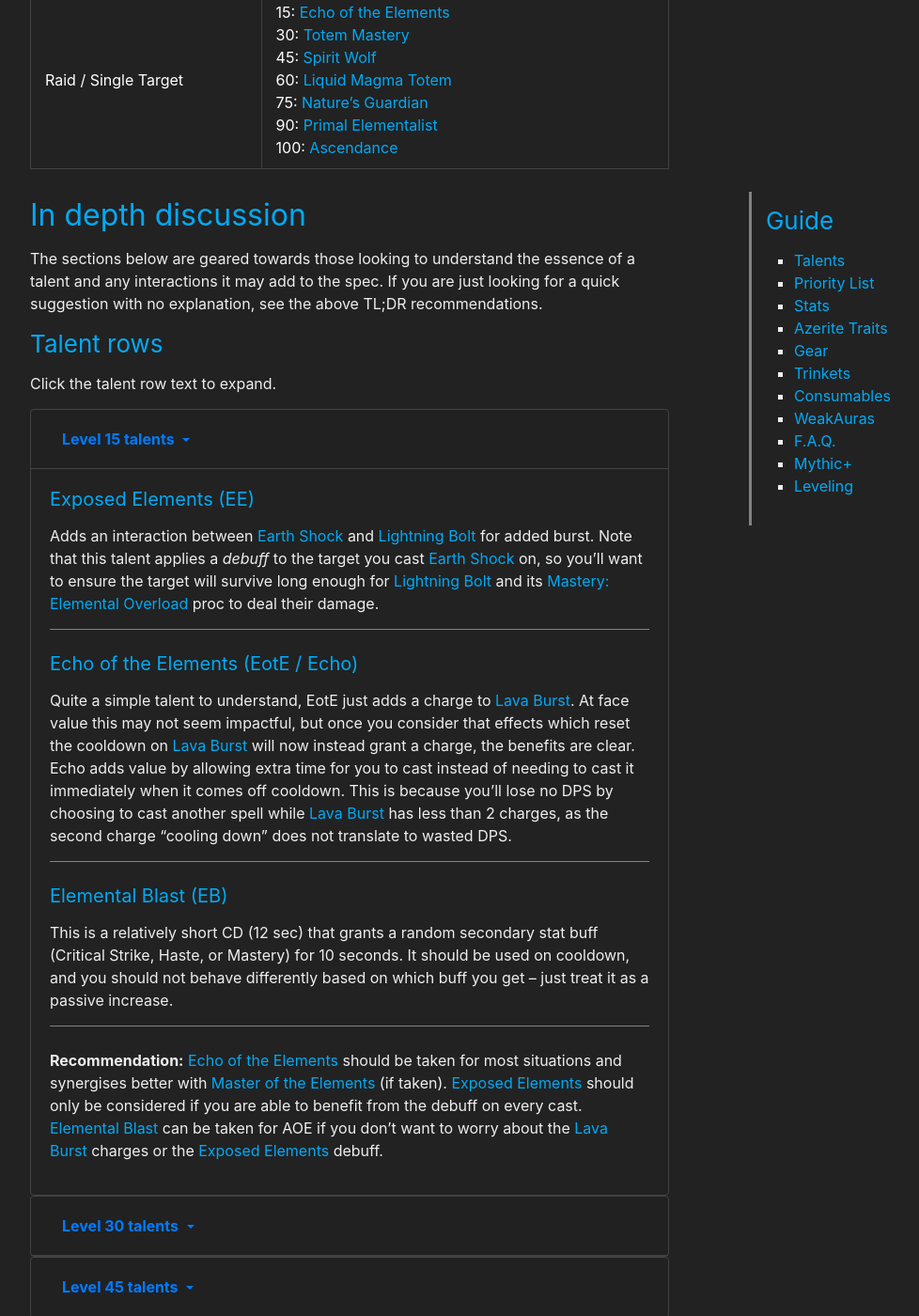
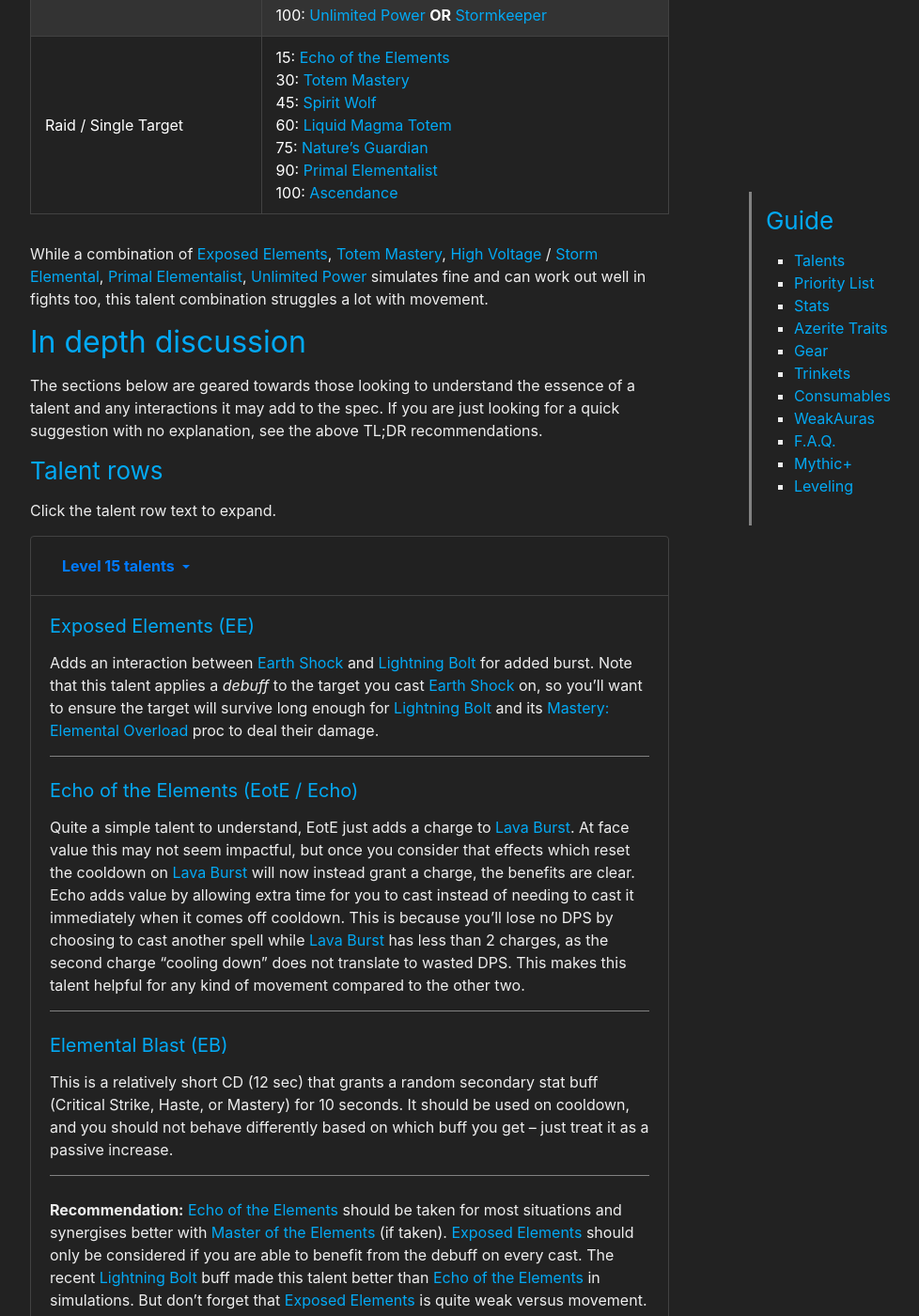
Before and after one commit to stormearthandlava/stormearthandlava.github.io, a Jekyll site: the page built from guide/general/talents.md, in a window 1280 px wide and 1400 px high, scrolled down 912 px. Shown: the whole window at 94% size, without its empty margins (268-1246 px from the left). Built offline with Jekyll 4.4.1, drawn with Linux system fonts in a browser that asks for light colours; a script that is not in the unit is left out; some of the changed text lies outside the part shown.

Commit message:
update talent page to have slightly different comments thanks to the 15% LB buff

```diff
--- a/guide/general/talents.md
+++ b/guide/general/talents.md
@@ -1,20 +1,22 @@
 ---
 layout: page
 title: Talents
-last_update: 2018-09-01 09:00:00
+last_update: 2018-10-13 09:00:00
 game_version: 8.0.1 Battle for Azeroth
 toc: true
 ---
 
 ## TL;DR Recommendations
 
-**These suggestions are for Battle for Azeroth at level 120!**
+**These suggestions are for Battle for Azeroth at level 120!** Many more talent combinations may work. We're listing the most robust ones (for example less affected by movement).
 
 Type | Talent combination
 --- | ---
 Questing / Solo&nbsp;Content | 15: {{ site.data.talent.eote }}<br> 30: {{ site.data.talent.mote }}<br> 45: {{ site.data.talent.earth_shield }}<br> 60: {{ site.data.talent.hv }}<br> 75: {{ site.data.talent.natures_guardian }}<br> 90: {{ site.data.talent.er }}<br> 100: {{ site.data.talent.up }}
 Mythic+ | 15: {{ site.data.talent.eote }}<br> 30: {{ site.data.talent.afs }} **OR** {{ site.data.talent.tm }}<br> 45: {{ site.data.talent.sw }} **OR** {{site.data.talent.static_charge}}<br> 60: {{ site.data.talent.lmt }}<br> 75: {{ site.data.talent.natures_guardian }} **OR** {{site.data.talent.ancestral_guidance}}<br> 90: {{ site.data.talent.pe }}<br> 100: {{ site.data.talent.up }} **OR** {{site.data.talent.sk}}
 Raid / Single&nbsp;Target | 15: {{ site.data.talent.eote }}<br> 30: {{ site.data.talent.tm }}<br> 45: {{ site.data.talent.sw }}<br> 60: {{ site.data.talent.lmt }}<br> 75: {{ site.data.talent.natures_guardian }}<br> 90: {{ site.data.talent.pe }}<br> 100: {{ site.data.talent.asc }}
+
+While a combination of {{site.data.talent.ee}}, {{site.data.talent.tm}}, {{site.data.talent.hv}} / {{site.data.talent.se}}, {{site.data.talent.pe}}, {{site.data.talent.up}} simulates fine and can work out well in fights too, this talent combination struggles a lot with movement.
 
 ## In depth discussion
 
@@ -37,12 +39,12 @@ Click the talent row text to expand.
                 <p markdown="1">Adds an interaction between {{ site.data.spell.es }} and {{ site.data.spell.lb }} for added burst. Note that this talent applies a *debuff* to the target you cast {{ site.data.spell.es }} on, so you'll want to ensure the target will survive long enough for {{ site.data.spell.lb }} and its {{ site.data.spell.mastery }} proc to deal their damage.</p>
                 <hr><br>
                 <h4>{{site.data.talent.eote}} (EotE / Echo)</h4>
-                <p markdown="1"> Quite a simple talent to understand, EotE just adds a charge to {{ site.data.spell.lvb }}. At face value this may not seem impactful, but once you consider that effects which reset the cooldown on {{ site.data.spell.lvb }} will now instead grant a charge, the benefits are clear. Echo adds value by allowing extra time for you to cast {{ site.data.spells.lvb }} instead of needing to cast it immediately when it comes off cooldown. This is because you'll lose no DPS by choosing to cast another spell while {{ site.data.spell.lvb }} has less than 2 charges, as the second charge "cooling down" does not translate to wasted DPS.</p>
+                <p markdown="1"> Quite a simple talent to understand, EotE just adds a charge to {{ site.data.spell.lvb }}. At face value this may not seem impactful, but once you consider that effects which reset the cooldown on {{ site.data.spell.lvb }} will now instead grant a charge, the benefits are clear. Echo adds value by allowing extra time for you to cast {{ site.data.spells.lvb }} instead of needing to cast it immediately when it comes off cooldown. This is because you'll lose no DPS by choosing to cast another spell while {{ site.data.spell.lvb }} has less than 2 charges, as the second charge "cooling down" does not translate to wasted DPS. This makes this talent helpful for any kind of movement compared to the other two.</p>
                 <hr><br>
                 <h4>{{site.data.talent.eb}} (EB)</h4>
                 <p markdown="1"> This is a relatively short CD (12 sec) that grants a random secondary stat buff (Critical Strike, Haste, or Mastery) for 10 seconds. It should be used on cooldown, and you should not behave differently based on which buff you get -- just treat it as a passive increase.</p>
                 <hr><br>
-                <p markdown="1">**Recommendation:** {{site.data.talent.eote}} should be taken for most situations and synergises better with {{site.data.talent.mote}} (if taken). {{site.data.talent.ee}} should only be considered if you are able to benefit from the debuff on every cast. {{site.data.talent.eb}} can be taken for AOE if you don't want to worry about the {{site.data.spell.lvb}} charges or the {{site.data.talent.ee}} debuff.</p>
+                <p markdown="1">**Recommendation:** {{site.data.talent.eote}} should be taken for most situations and synergises better with {{site.data.talent.mote}} (if taken). {{site.data.talent.ee}} should only be considered if you are able to benefit from the debuff on every cast. The recent {{ site.data.spell.lb }} buff made this talent better than {{site.data.talent.eote}} in simulations. But don't forget that {{site.data.talent.ee}} is quite weak versus movement. {{site.data.talent.eb}} can be taken for AOE if you don't want to worry about the {{site.data.spell.lvb}} charges or the {{site.data.talent.ee}} debuff.</p>
             </div>
         </div>
     </div>
@@ -58,7 +60,7 @@ Click the talent row text to expand.
                 <p markdown="1">This functions like Legion's legendary boots, The Deceiver's Blood Pact. When you cast {{ site.data.spell.eq }} or {{ site.data.spell.es }}, you have a chance to immediately refund all the Maelstrom spent. This allows for increased burst AoE/ST but with the caveat that at a 25% chance, it is quite random and can't be reliably used for burst damage.</p>
                 <hr><br>
                 <h4>{{site.data.talent.mote}} (MotE)</h4>
-                <p markdown="1"> Adds an interaction between {{ site.data.spell.lvb }} and {{ site.data.spell.es }} / {{ site.data.spell.frs }} / {{ site.data.spell.lb }} / {{ site.data.spell.cl }}. Note that {{ site.data.talent.mote }}'s buff is applied *immedately* on a successful cast, not when the {{ site.data.spell.lvb }} projectile hits the target. This is distinct from every other interaction with {{ site.data.spell.lvb }} in the past (and present). The benefit here is that, on bosses with very large hitboxes, you won't need to cast a filler spell between {{ site.data.spell.lvb }} and the spell you wish to empower with {{ site.data.talent.mote }}.</p>
+                <p markdown="1"> Adds an interaction between {{ site.data.spell.lvb }} and {{ site.data.spell.es }} / {{ site.data.spell.frs }} / {{ site.data.spell.lb }} / {{ site.data.spell.cl }}. Note that {{ site.data.talent.mote }}'s buff is applied *immedately* on a successful cast, not when the {{ site.data.spell.lvb }} projectile hits the target. This is distinct from every other interaction with {{ site.data.spell.lvb }} in the past (and present). The benefit here is that, on bosses with very large hitboxes, you won't need to cast a filler spell between {{ site.data.spell.lvb }} and the spell you wish to empower with {{ site.data.talent.mote }}. It's not worth to add {{ site.data.spell.lvb }} to your AoE priority list. This talent is a trap for AoE.</p>
                 <hr><br>
                 <h4>{{site.data.talent.tm}} (TM)</h4>
                 <p markdown="1"> A set of stationary buffing totems which provide small but effective bonuses while within their 40 yard range. Ideally you want to use this every 2 minutes, or whenever you're forced to move out of the buff radius.</p>
@@ -105,7 +107,7 @@ Click the talent row text to expand.
                 <h4>{{site.data.talent.lmt}} (LMT)</h4>
                 <p markdown="1"> Offers some nice burst AOE on a moderate cooldown, especially when encounter timing allows you to get high-value casts on or near cooldown.</p>
                 <hr><br>
-                <p markdown="1">**Recommendation:** {{site.data.talent.lmt}} for single target and burst AOE; {{site.data.talent.hv}} for sustained AOE.</p>
+                <p markdown="1">**Recommendation:** {{site.data.talent.lmt}} for single target and burst AOE; {{site.data.talent.hv}} for sustained AOE. {{site.data.talent.hv}} was indirectly buffed by the {{ site.data.spell.lb }} buff to surpass {{site.data.talent.lmt}} for some players. However {{site.data.talent.hv}} is affected stronger by any kind of personal movement than {{site.data.talent.lmt}}, which reduces its worth quite significantly.</p>
             </div>
         </div>
     </div>
@@ -173,7 +175,7 @@ Click the talent row text to expand.
                 <h4>{{site.data.talent.asc}} (Asc)</h4>
                 <p markdown="1">A potent cooldown with a few requirements for its use. First, you must ensure you refresh {{ site.data.spell.fs }} before casting {{ site.data.talent.asc }} as the reduced duration of {{site.data.spell.fs}} in BFA would likely require you to refresh it during {{site.data.talent.asc}}. Second, you want to get high value out of {{site.data.talent.asc}} with high (optimally 100%) uptime of casts during the buff. You should adjust your casts during {{site.data.talent.asc}} as per the <a href="priority_list.html">priority list</a> page.</p>
                 <hr><br>
-                <p markdown="1">**Recommendation:**{{site.data.talent.asc}} for single target raid encounters, otherwise {{site.data.talent.up}} for sustained single target and AOE; {{site.data.talent.sk}} if you require burst AOE.</p>
+                <p markdown="1">**Recommendation:**{{site.data.talent.asc}} for single target raid encounters, otherwise {{site.data.talent.up}} for sustained single target and AOE; {{site.data.talent.sk}} if you require burst AOE. {{site.data.talent.up}} got some boost out of the  {{site.data.spell.lb}} buff. It's still weaker to movement than {{site.data.talent.asc}}.</p>
             </div>
         </div>
     </div>
```
Also changed, not shown: other parts of guide/general/talents.md (+1 -1 lines).
